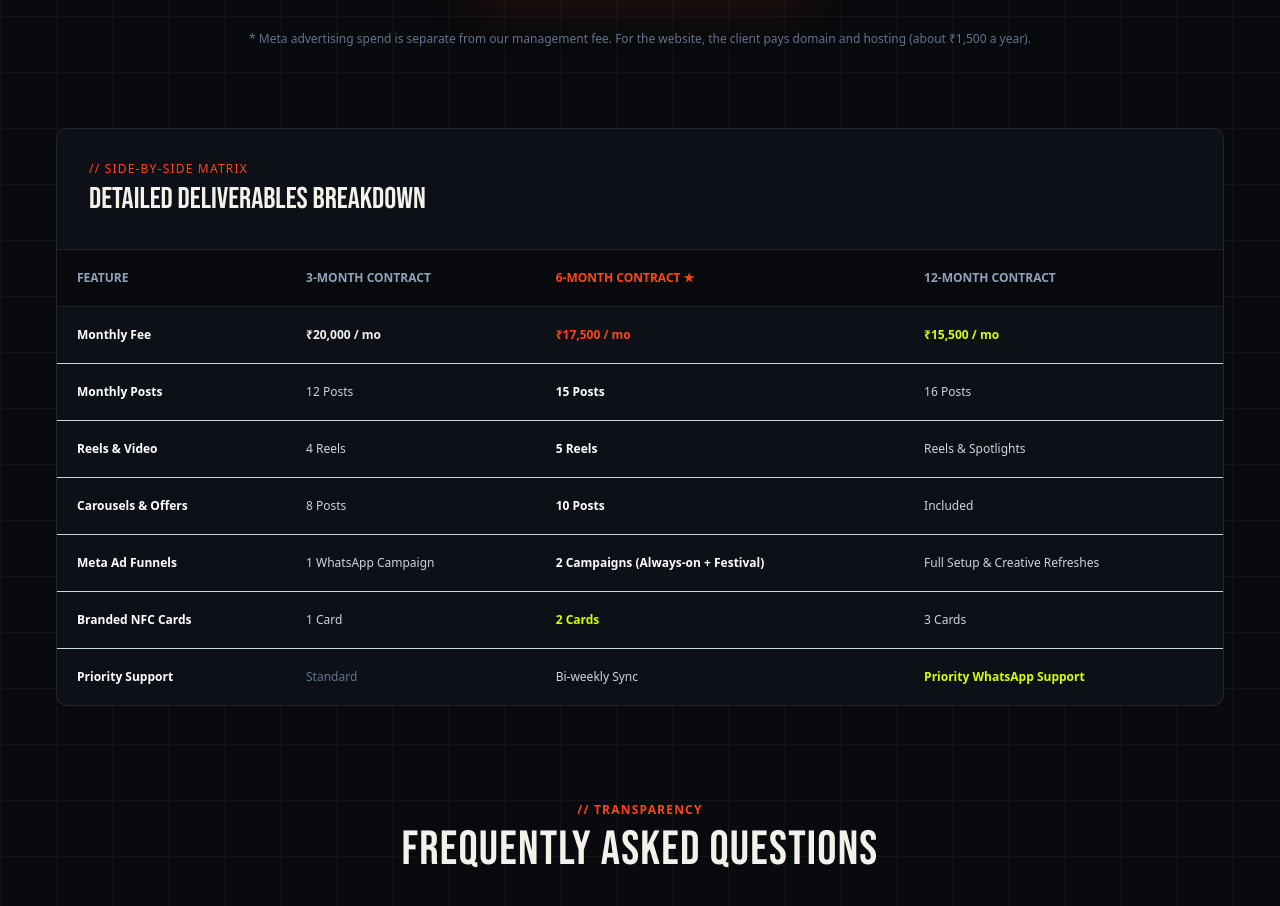
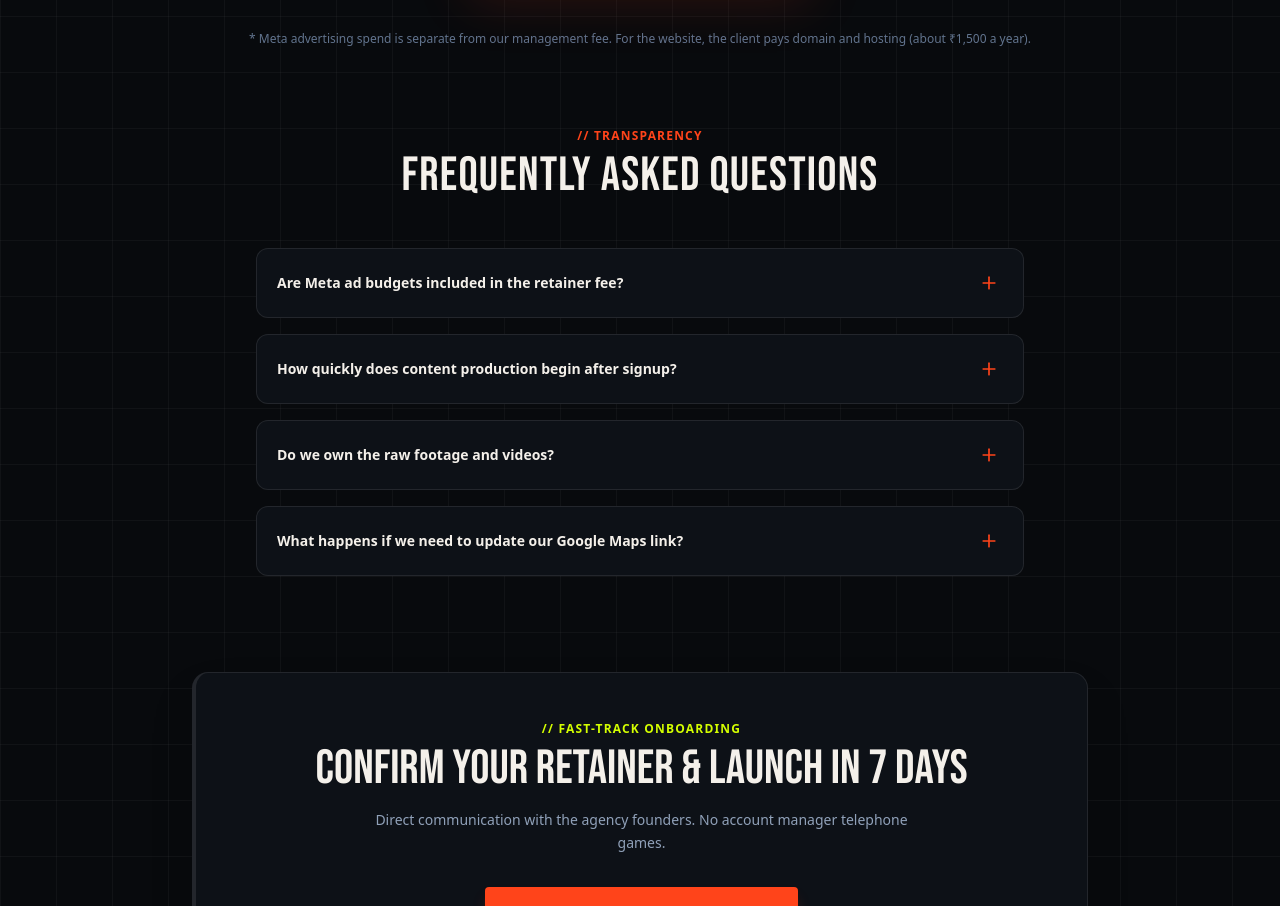
Before and after one commit to longviewmarketingofficial-sys/longview-website, a Next.js app: page /investments in a window 1280 px wide. Shown: the part 1160-2066 px from the top of the page. Built offline with nearby package versions, Linux system fonts and the light colour scheme.

Commit message:
Remove detailed deliverables comparison table from investments page

```diff
--- a/app/investments/page.tsx
+++ b/app/investments/page.tsx
@@ -233,73 +233,6 @@ export default function InvestmentsPage() {
           * Meta advertising spend is separate from our management fee. For the website, the client pays domain and hosting (about ₹1,500 a year).
         </p>
 
-        {/* DELIVERABLES COMPARISON TABLE */}
-        <div className="mb-24 bg-obsidianSurface border grid-border rounded-xl overflow-hidden">
-          <div className="p-6 sm:p-8 border-b grid-border">
-            <span className="text-xs font-mono text-vermilion uppercase tracking-widest block mb-1">
-              // SIDE-BY-SIDE MATRIX
-            </span>
-            <h3 className="font-bebas text-3xl text-bone">DETAILED DELIVERABLES BREAKDOWN</h3>
-          </div>
-
-          <div className="overflow-x-auto">
-            <table className="w-full text-left font-mono text-xs">
-              <thead className="bg-obsidian border-b grid-border text-slate-400">
-                <tr>
-                  <th className="p-4 sm:p-5">FEATURE</th>
-                  <th className="p-4 sm:p-5">3-MONTH CONTRACT</th>
-                  <th className="p-4 sm:p-5 text-vermilion">6-MONTH CONTRACT ★</th>
-                  <th className="p-4 sm:p-5">12-MONTH CONTRACT</th>
-                </tr>
-              </thead>
-              <tbody className="divide-y grid-border text-slate-300">
-                <tr>
-                  <td className="p-4 sm:p-5 font-semibold text-white">Monthly Fee</td>
-                  <td className="p-4 sm:p-5 font-bold text-bone">₹20,000 / mo</td>
-                  <td className="p-4 sm:p-5 font-bold text-vermilion">₹17,500 / mo</td>
-                  <td className="p-4 sm:p-5 font-bold text-cyberLime">₹15,500 / mo</td>
-                </tr>
-                <tr>
-                  <td className="p-4 sm:p-5 font-semibold text-white">Monthly Posts</td>
-                  <td className="p-4 sm:p-5">12 Posts</td>
-                  <td className="p-4 sm:p-5 text-white font-bold">15 Posts</td>
-                  <td className="p-4 sm:p-5">16 Posts</td>
-                </tr>
-                <tr>
-                  <td className="p-4 sm:p-5 font-semibold text-white">Reels & Video</td>
-                  <td className="p-4 sm:p-5">4 Reels</td>
-                  <td className="p-4 sm:p-5 text-white font-bold">5 Reels</td>
-                  <td className="p-4 sm:p-5">Reels & Spotlights</td>
-                </tr>
-                <tr>
-                  <td className="p-4 sm:p-5 font-semibold text-white">Carousels & Offers</td>
-                  <td className="p-4 sm:p-5">8 Posts</td>
-                  <td className="p-4 sm:p-5 text-white font-bold">10 Posts</td>
-                  <td className="p-4 sm:p-5">Included</td>
-                </tr>
-                <tr>
-                  <td className="p-4 sm:p-5 font-semibold text-white">Meta Ad Funnels</td>
-                  <td className="p-4 sm:p-5">1 WhatsApp Campaign</td>
-                  <td className="p-4 sm:p-5 text-white font-bold">2 Campaigns (Always-on + Festival)</td>
-                  <td className="p-4 sm:p-5">Full Setup & Creative Refreshes</td>
-                </tr>
-                <tr>
-                  <td className="p-4 sm:p-5 font-semibold text-white">Branded NFC Cards</td>
-                  <td className="p-4 sm:p-5">1 Card</td>
-                  <td className="p-4 sm:p-5 text-cyberLime font-bold">2 Cards</td>
-                  <td className="p-4 sm:p-5">3 Cards</td>
-                </tr>
-                <tr>
-                  <td className="p-4 sm:p-5 font-semibold text-white">Priority Support</td>
-                  <td className="p-4 sm:p-5 text-slate-500">Standard</td>
-                  <td className="p-4 sm:p-5 text-slate-300">Bi-weekly Sync</td>
-                  <td className="p-4 sm:p-5 text-cyberLime font-bold">Priority WhatsApp Support</td>
-                </tr>
-              </tbody>
-            </table>
-          </div>
-        </div>
-
         {/* FAQ ACCORDION */}
         <div className="mb-24">
           <div className="text-center max-w-2xl mx-auto mb-12">
```
